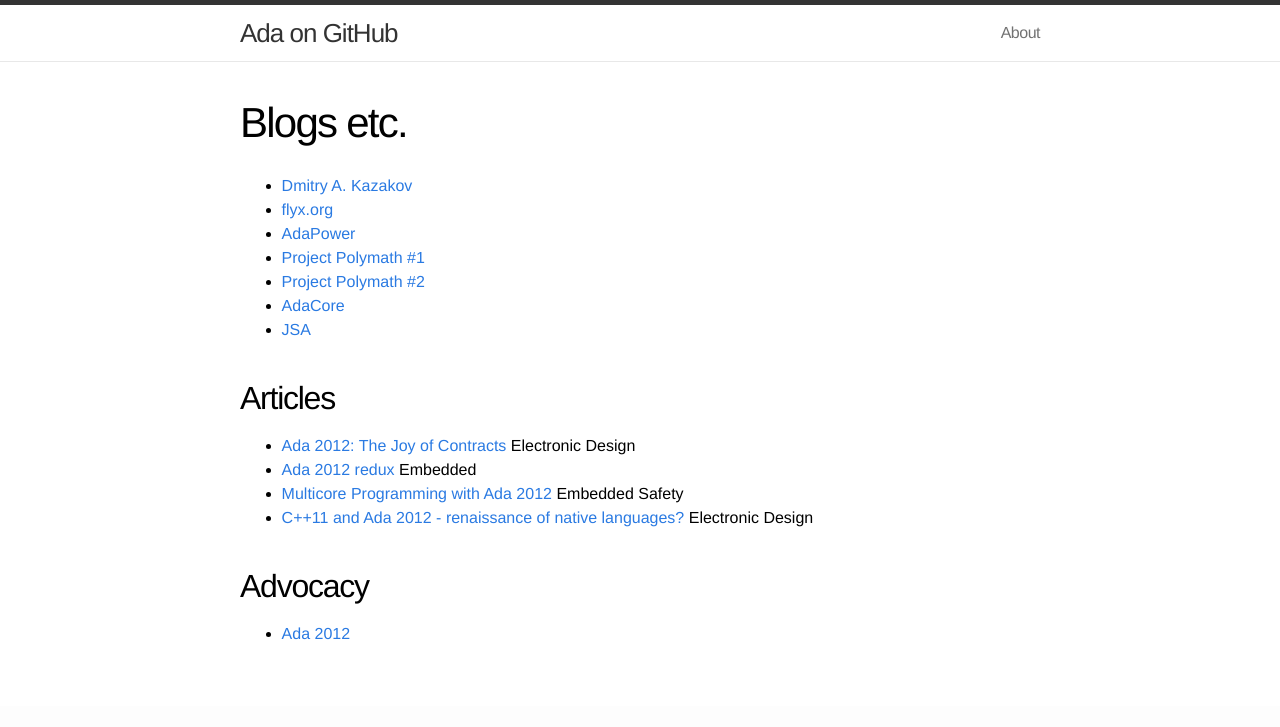
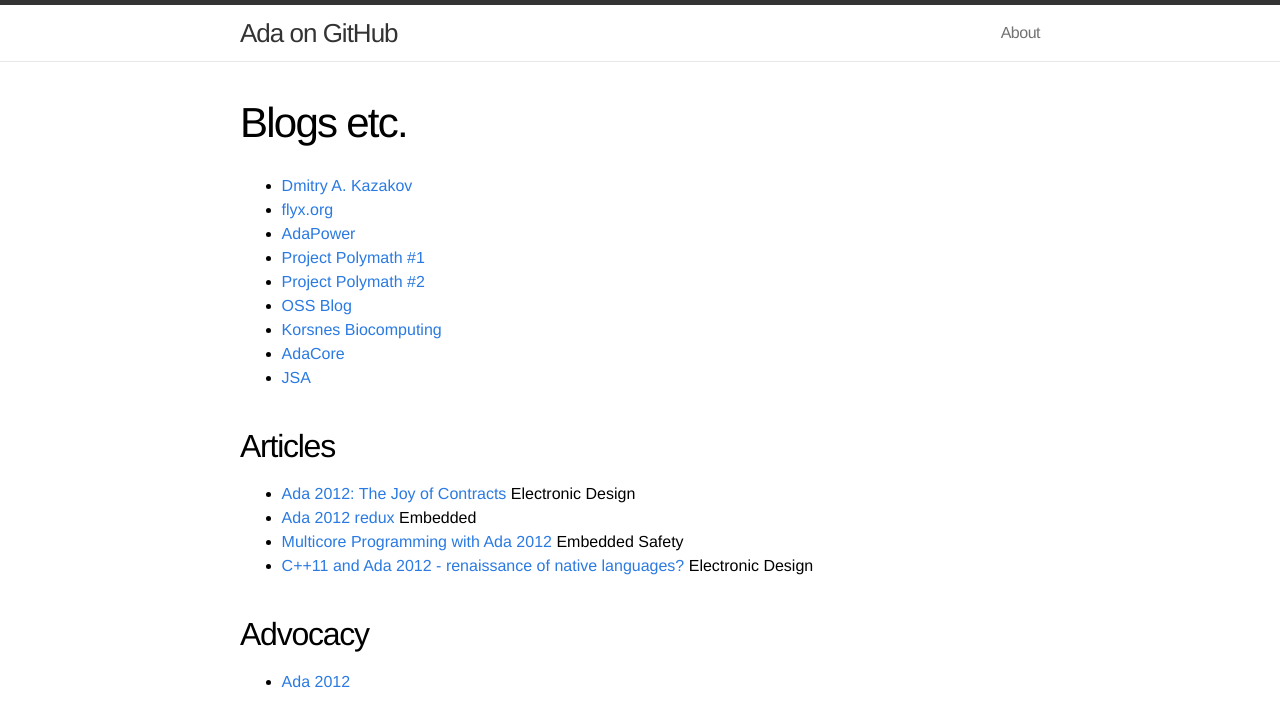
Before and after one commit to quornings/quornings.github.io, a Jekyll site: the page built from blogs.md, in a window 1280 px wide. Shown: the top 727 px of the page. Built offline with Jekyll 4.4.1, drawn with Linux system fonts in a browser that asks for light colours.

Commit message:
Add two blogs

```diff
--- a/blogs.md
+++ b/blogs.md
@@ -9,6 +9,8 @@ permalink: /blogs/
 - [AdaPower](http://www.adapower.com)
 - [Project Polymath #1](http://blog.projectpolymath.org/ada-2012-tutorial_01/)
 - [Project Polymath #2](http://blog.projectpolymath.org/ada-2012-tutorial_02/)
+- [OSS Blog](https://www.ossblog.org/master-ada-programming-free-books/)
+- [Korsnes Biocomputing](https://korsnesbiocomputing.no)
 - [AdaCore](https://blog.adacore.com)
 - [JSA](http://www.jacob-sparre.dk)
 
```
